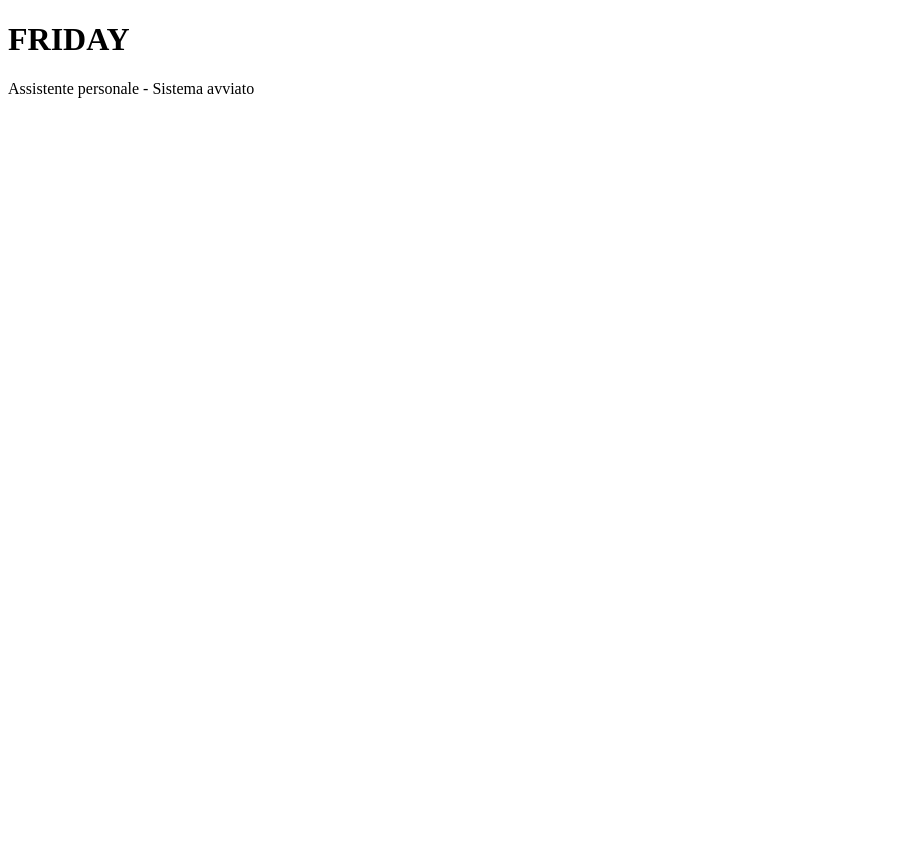
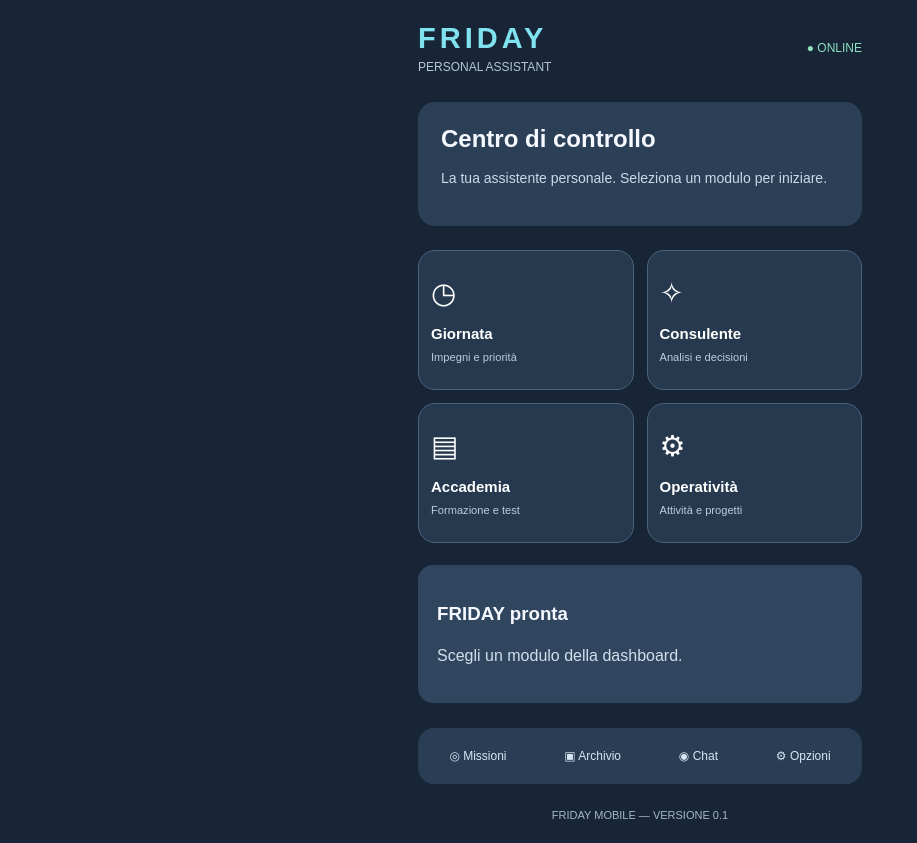
Before and after one commit to friday-mobile-ai/friday-mobile, a plain HTML site: page index.html in a window 1280 px wide. Shown: the whole page, without its empty margins (0-917 px from the left). Before the commit the page ends 800 px from the top, so only its background shows below. Drawn offline with Linux system fonts and the light colour scheme.

Commit message:
Update index.html

```diff
--- a/index.html
+++ b/index.html
@@ -1,12 +1,251 @@
+
 <!DOCTYPE html>
 <html lang="it">
 <head>
-  <meta charset="UTF-8">
-  <meta name="viewport" content="width=device-width, initial-scale=1">
-  <title>FRIDAY Mobile</title>
+<meta charset="UTF-8">
+<meta name="viewport" content="width=device-width, initial-scale=1">
+<meta name="theme-color" content="#243b53">
+<title>FRIDAY Mobile</title>
+
+<style>
+* { box-sizing: border-box; }
+
+body {
+  margin: 0;
+  font-family: Arial, sans-serif;
+  background: #172536;
+  color: #f5f9ff;
+}
+
+.app {
+  max-width: 480px;
+  margin: auto;
+  min-height: 100vh;
+  padding: 22px 18px;
+}
+
+header {
+  display: flex;
+  align-items: center;
+  justify-content: space-between;
+  margin-bottom: 28px;
+}
+
+.logo {
+  font-size: 29px;
+  font-weight: bold;
+  letter-spacing: 4px;
+  color: #80e1ef;
+}
+
+.subtitle {
+  color: #b5c6d8;
+  font-size: 12px;
+  margin-top: 5px;
+}
+
+.status {
+  color: #8de0c0;
+  font-size: 12px;
+}
+
+.welcome {
+  background: #2b4057;
+  padding: 23px;
+  border-radius: 17px;
+  margin-bottom: 24px;
+}
+
+.welcome h2 {
+  margin: 0 0 10px;
+}
+
+.welcome p {
+  color: #cad9e8;
+  font-size: 14px;
+  line-height: 1.6;
+}
+
+.grid {
+  display: grid;
+  grid-template-columns: 1fr 1fr;
+  gap: 13px;
+}
+
+.module {
+  border: 1px solid #49637c;
+  background: #26394e;
+  border-radius: 17px;
+  padding: 20px 12px;
+  color: white;
+  text-align: left;
+  min-height: 140px;
+  cursor: pointer;
+}
+
+.module:active {
+  background: #395773;
+}
+
+.module .symbol {
+  font-size: 29px;
+  margin-bottom: 15px;
+}
+
+.module strong {
+  display: block;
+  font-size: 15px;
+}
+
+.module small {
+  display: block;
+  margin-top: 8px;
+  color: #bbccdc;
+  line-height: 1.4;
+}
+
+.panel {
+  margin-top: 22px;
+  padding: 19px;
+  border-radius: 15px;
+  background: #30465e;
+}
+
+.panel p {
+  color: #d1dfec;
+  line-height: 1.5;
+}
+
+nav {
+  display: flex;
+  justify-content: space-around;
+  gap: 5px;
+  margin-top: 25px;
+  background: #293e54;
+  border-radius: 16px;
+  padding: 15px 5px;
+}
+
+nav button {
+  background: transparent;
+  color: #d7e6f3;
+  border: none;
+  font-size: 12px;
+  cursor: pointer;
+  padding: 6px;
+}
+
+.action {
+  background: #90e1ee;
+  color: #142333;
+  border: none;
+  border-radius: 10px;
+  padding: 12px;
+  font-weight: bold;
+  cursor: pointer;
+}
+
+footer {
+  margin-top: 25px;
+  text-align: center;
+  font-size: 11px;
+  color: #a4b7ca;
+}
+</style>
 </head>
+
 <body>
-  <h1>FRIDAY</h1>
-  <p>Assistente personale - Sistema avviato</p>
+<div class="app">
+
+<header>
+  <div>
+    <div class="logo">FRIDAY</div>
+    <div class="subtitle">PERSONAL ASSISTANT</div>
+  </div>
+  <div class="status">● ONLINE</div>
+</header>
+
+<section class="welcome">
+  <h2>Centro di controllo</h2>
+  <p>
+    La tua assistente personale.
+    Seleziona un modulo per iniziare.
+  </p>
+</section>
+
+<div class="grid">
+
+<button class="module" onclick="show('Giornata')">
+  <div class="symbol">◷</div>
+  <strong>Giornata</strong>
+  <small>Impegni e priorità</small>
+</button>
+
+<button class="module" onclick="show('Consulente')">
+  <div class="symbol">✧</div>
+  <strong>Consulente</strong>
+  <small>Analisi e decisioni</small>
+</button>
+
+<button class="module" onclick="show('Accademia')">
+  <div class="symbol">▤</div>
+  <strong>Accademia</strong>
+  <small>Formazione e test</small>
+</button>
+
+<button class="module" onclick="show('Operatività')">
+  <div class="symbol">⚙</div>
+  <strong>Operatività</strong>
+  <small>Attività e progetti</small>
+</button>
+
+</div>
+
+<section class="panel" id="panel">
+  <h3>FRIDAY pronta</h3>
+  <p>Scegli un modulo della dashboard.</p>
+</section>
+
+<nav>
+  <button onclick="show('Missioni')">◎ Missioni</button>
+  <button onclick="show('Archivio')">▣ Archivio</button>
+  <button onclick="show('Chat')">◉ Chat</button>
+  <button onclick="show('Impostazioni')">⚙ Opzioni</button>
+</nav>
+
+<footer>FRIDAY MOBILE — VERSIONE 0.1</footer>
+
+</div>
+
+<script>
+function show(name) {
+  const panel = document.getElementById("panel");
+
+  if (name === "Chat") {
+    panel.innerHTML = `
+      <h3>Chat AI locale</h3>
+      <p>Apri il laboratorio WebLLM.
+      L'integrazione diretta arriverà
+      in una versione successiva.</p>
+      <button class="action"
+        onclick="window.open('https://webllm.io/playground','_blank')">
+        Apri WebLLM
+      </button>`;
+    return;
+  }
+
+  panel.replaceChildren();
+
+  const title = document.createElement("h3");
+  title.textContent = name;
+
+  const description = document.createElement("p");
+  description.textContent =
+    "Modulo selezionato. Le funzioni saranno aggiunte progressivamente.";
+
+  panel.append(title, description);
+}
+</script>
+
 </body>
 </html>
```
